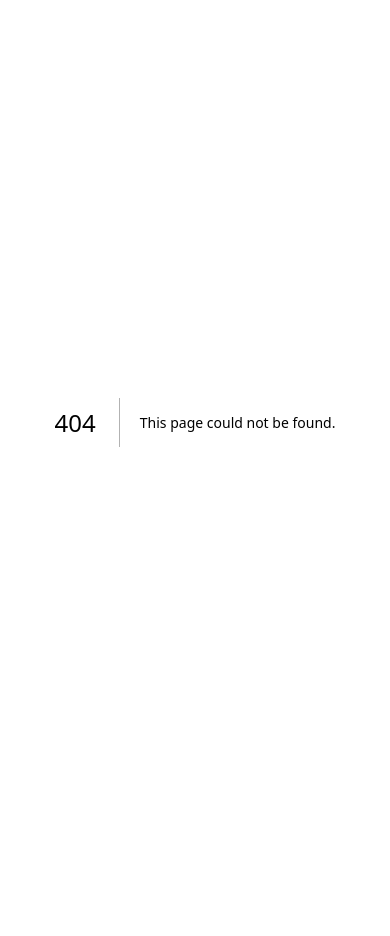
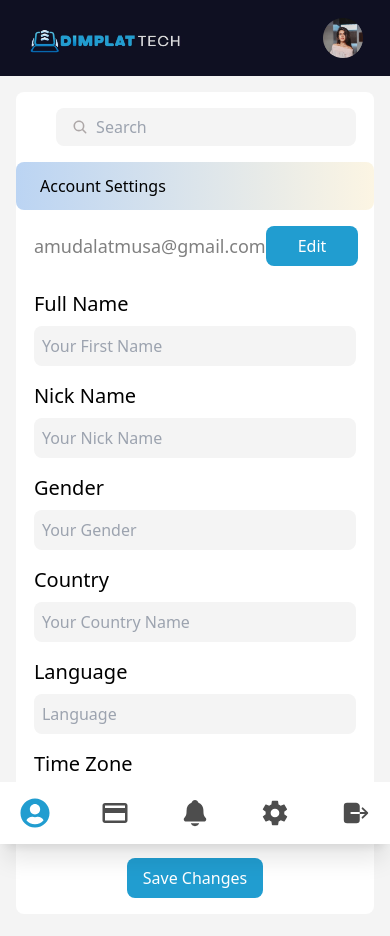
Before and after one commit to Jbsmall17/dimplattech, a Next.js app in the folder dimplattech/: page /personalInfo in a window 390 px wide. Before the commit this address had no page. Shown: the top 936 px of the page. Before the commit the page ends 844 px from the top, so only its background shows below. Built offline with nearby package versions, Linux system fonts and the light colour scheme.

Commit message:
made dashboard and personal info page responsive

```diff
--- a/dimplattech/src/app/settings/page.tsx
+++ b/dimplattech/src/app/dashboard/page.tsx
@@ -1,4 +1,3 @@
-import AccountSettings from '@/components/AccountSettings'
 import ProfileHeader from '@/components/ProfileHeader'
 import Sidebar from '@/components/Sidebar'
 import React from 'react'
@@ -6,11 +5,13 @@ import React from 'react'
 export default function page() {
   return (
     <main className='h-screen flex flex-col overflow-hidden'>
-      <ProfileHeader />
-      <section className='flex flex-row flex-1'>
-        <Sidebar />
-        <AccountSettings />
-      </section>
+        <ProfileHeader />
+        <section className='flex flex-row flex-1'>
+            <Sidebar pageName={""} />
+            <div>
+
+            </div>
+        </section>
     </main>
   )
 }
--- /dev/null
+++ b/dimplattech/src/app/personalInfo/page.tsx
@@ -0,0 +1,16 @@
+import AccountSettings from '@/components/AccountSettings'
+import ProfileHeader from '@/components/ProfileHeader'
+import Sidebar from '@/components/Sidebar'
+import React from 'react'
+
+export default function page() {
+  return (
+    <main className='md:h-screen flex flex-col overflow-hidden'>
+      <ProfileHeader />
+      <section className='flex flex-row flex-1'>
+        <Sidebar pageName={'personal info'} />
+        <AccountSettings />
+      </section>
+    </main>
+  )
+}
--- a/dimplattech/src/components/AccountSettings.tsx
+++ b/dimplattech/src/components/AccountSettings.tsx
@@ -4,19 +4,19 @@ import { IoSearch } from "react-icons/io5"
 
 export default function AccountSettings() {
   return (
-    <div className='pl-6 pr-16 py-8 flex-1 max-h-[500px] overflow-y-scroll'>
+    <div className='pl-4 xl:pl-6 pr-4 md:pr-12 xl:pr-16 pt-4 pb-12 md:pt-8  xl:py-8 flex-1 md:max-h-[500px] overflow-y-scroll'>
     <div className='rounded-lg bg-white'>
-        <div className='pt-10 pr-[10%] flex justify-end mb-6'>
+        <div className='pt-4 md:pt-6 xl:pt-10 pr-[5%] md:pr-[10%] flex justify-end mb-4 lg:mb-6'>
             <div className='relative'>
                 <IoSearch className='absolute top-[50%] text-[#ada7a7] -translate-y-[50%] left-4'/>
-                <input className='h-full rounded-lg bg-[#f4f4f4] w-[300px] py-2 pl-10' type='text' placeholder='Search' />
+                <input className='h-full rounded-lg bg-[#f4f4f4] outline-none w-[300px] py-2 pl-10' type='text' placeholder='Search' />
             </div>
         </div>
-        <div className='py-4 pl-6 rounded-lg bg-gradient-to-r from-[#bbd4f3] to-[#fcf5e3]'>
+        <div className='py-3 md:py-4 pl-6 rounded-lg bg-gradient-to-r from-[#bbd4f3] to-[#fcf5e3]'>
             <p>Account Settings</p>
         </div>
-        <form action="" className='px-[10%] pt-10 pb-8'>
-            <div className='flex flex-row justify-between'>
+        <form action="" className='px-[5%] md:px-[7.5%] xl:px-[10%] pt-4 md:pt-6 xl:pt-10 pb-4 md:pb-6 xl:pb-8'>
+            <div className='flex flex-row justify-between items-center'>
                 <p className='text-[#808080] text-lg'>amudalatmusa@gmail.com</p>
                 <button className='h-[40px] flex items-center px-8 rounded-lg bg-[#219dd0] text-white hover:bg-white hover:text-[#219dd0] hover:border hover:border-[#219dd0] transition duration-500'>Edit</button>
             </div>
@@ -59,7 +59,7 @@ export default function AccountSettings() {
                         type='text' placeholder='Your Time zone' />
                 </div>
             </div>
-            <div className='flex justify-center mt-12'>
+            <div className='flex justify-center mt-6 mt-8 lg:mt-10 xl:mt-12'>
                 <button className='h-[40px] flex items-center px-4 rounded-lg text-white bg-[#219dd0] hover:bg-white hover:text-[#219dd0] hover:border hover:border-[#219dd0] transition duration-500'>Save Changes</button>
             </div>
         </form>
--- a/dimplattech/src/components/ProfileHeader.tsx
+++ b/dimplattech/src/components/ProfileHeader.tsx
@@ -23,7 +23,7 @@ export default function ProfileHeader() {
                 className='cursor-pointer'
             />
         </div>
-        <div className='flex gap-2 items-center bg-white rounded-lg px-2 py-1'>
+        <div className=' flex gap-2 items-center md:bg-white rounded-lg px-2 py-1'>
             <div className='h-[40px] w-[40px]'>
                 <Image
                     src={profileImage}
@@ -31,7 +31,7 @@ export default function ProfileHeader() {
                     className='h-full w-full'
                 />
             </div>
-            <div className='self-center'>
+            <div className='hidden md:block self-center'>
                 <p className='text-base text-black leading-none mb-1'>Olawunmi Amudat</p>
                 <p className='text-[#878790] text-sm leading-none'>amudalatmusa@gmail.com</p>
             </div>
--- a/dimplattech/src/components/Sidebar.tsx
+++ b/dimplattech/src/components/Sidebar.tsx
@@ -1,32 +1,112 @@
-import React from 'react'
+"use client"
+import React, { useEffect, useState } from 'react'
 import { FaUserCircle } from "react-icons/fa";
 import { MdPayment } from "react-icons/md";
 import { IoNotifications, IoLogOut } from "react-icons/io5";
-import { IoMdSettings } from "react-icons/io";
+import { IoMdSettings, IoMdFastforward } from "react-icons/io";
+import { AnimatePresence, motion } from 'motion/react';
 
-export default function Sidebar() {
-  return (
-    <div className='pt-10 bg-white px-10 flex flex-col gap-8'>
-        <div className='flex gap-2 items-center'>
-            <FaUserCircle className='text-3xl text-[#4d4d4d]' />
-            <p className='text-[#4d4d4d] text-lg'>Personal Info</p>
+interface sidebarCompProp {
+    pageName : string
+}
+
+export default function Sidebar({pageName}:sidebarCompProp) {
+    const [isMenuOpen,setIsMenuOpen] = useState(true)
+    return (
+    <>
+    <div className='hidden md:flex relative transition duration-500 pt-4 md:pt-6 xl:pt-10 bg-white px-6 md:px-8 xl:px-10 flex-col gap-8'>
+        <IoMdFastforward
+            onClick={()=>setIsMenuOpen(!isMenuOpen)}
+            className={`${isMenuOpen ? "rotate-0" : "rotate-180"} transition duration-500 cursor-pointer text-xl absolute top-2 lg:top-4 lg:right-4 right-2`}
+        />
+        <div className='flex gap-2 items-center cursor-pointer'>
+            <FaUserCircle className={`text-3xl ${pageName == 'personal info' ? 'text-[#219dd0]' : 'text-[#4d4d4d]'}`} />
+            <AnimatePresence>
+            {
+                isMenuOpen
+                &&
+                <motion.p
+                    initial={{scale: 1}}
+                    exit={{scale:0}}
+                    className={`${pageName == 'personal info' ? 'text-[#219dd0]' : 'text-[#4d4d4d]'} text-lg`}
+                >
+                    Personal Info
+                </motion.p>
+            }
+            </AnimatePresence>
+        </div>
+        <div className='flex gap-2 items-center cursor-pointer'>
+            <MdPayment className={`text-3xl ${pageName == 'payment' ? 'text-[#219dd0]' : 'text-[#4d4d4d]'}`} />
+            <AnimatePresence>
+                {
+                    isMenuOpen
+                    &&
+                    <motion.p
+                        initial={{scale: 1}}
+                        exit={{scale:0}}
+                        className={`${pageName == 'payment' ? 'text-[#219dd0]' : 'text-[#4d4d4d]'} text-lg`}
+                    >
+                        Payment
+                    </motion.p>
+                }
+            </AnimatePresence>
+        </div>
+        <div className='flex gap-2 items-center cursor-pointer'>
+            <IoNotifications className={`text-3xl ${pageName == 'notifications' ? 'text-[#219dd0]' : 'text-[#4d4d4d]'}`} />
+            <AnimatePresence>
+              {
+                isMenuOpen
+                &&
+                <motion.p
+                    initial={{scale: 1}}
+                    exit={{scale:0}}
+                    className={`${pageName == 'notifications' ? 'text-[#219dd0]' : 'text-[#4d4d4d]'} text-lg`}
+                >
+                    Notifications
+                </motion.p>
+              }
+            </AnimatePresence>
+        </div>
+        <div className='flex gap-2 items-center cursor-pointer'>
+            <IoMdSettings className={`text-3xl ${pageName == 'settings' ? 'text-[#219dd0]' : 'text-[#4d4d4d]'}`} />
+            <AnimatePresence>
+                {
+                    isMenuOpen
+                    &&
+                    <motion.p
+                        initial={{scale: 1}}
+                        exit={{scale:0}}
+                        className={`${pageName == 'settings' ? 'text-[#219dd0]' : 'text-[#4d4d4d]'} text-lg`}
+                    >
+                        Settings
+                    </motion.p>
+                }
+            </AnimatePresence>
         </div>
         <div className='flex gap-2 items-center'>
-            <MdPayment className='text-3xl text-[#4d4d4d]' />
-            <p className='text-[#4d4d4d] text-lg'>Payment</p>
-        </div>
-        <div className='flex gap-2 items-center'>
-            <IoNotifications className='text-3xl text-[#4d4d4d]' />
-            <p className='text-[#4d4d4d] text-lg'>Notifications</p>
-        </div>
-        <div className='flex gap-2 items-center'>
-            <IoMdSettings className='text-3xl text-[#4d4d4d]' />
-            <p className='text-[#4d4d4d] text-lg'>Settings</p>
-        </div>
-        <div className='flex gap-2 items-center'>
-            <IoLogOut className='text-3xl text-[#4d4d4d]' />
-            <p className='text-[#4d4d4d] text-lg'>Logout</p>
+            <IoLogOut className={`text-3xl ${pageName == 'logout' ? 'text-[#219dd0]' : 'text-[#4d4d4d]'}`} />
+            <AnimatePresence>
+                {
+                    isMenuOpen
+                    &&
+                    <motion.p
+                        initial={{scale: 1}}
+                        exit={{scale:0}}
+                        className={`${pageName == 'logout' ? 'text-[#219dd0]' : 'text-[#4d4d4d]'} text-lg`}
+                    >
+                        Logout
+                    </motion.p>
+                }
+            </AnimatePresence>
         </div>
     </div>
+    <div className='shadow-xl flex w-full py-4 px-[5%] bg-white justify-between md:hidden fixed bottom-0 left-0'>
+        <FaUserCircle className={`text-3xl ${pageName == 'personal info' ? 'text-[#219dd0]' : 'text-[#4d4d4d]'}`} />
+        <MdPayment className={`text-3xl ${pageName == 'payment' ? 'text-[#219dd0]' : 'text-[#4d4d4d]'}`} />
+        <IoNotifications className={`text-3xl ${pageName == 'notifications' ? 'text-[#219dd0]' : 'text-[#4d4d4d]'}`} />
+        <IoMdSettings className={`text-3xl ${pageName == 'settings' ? 'text-[#219dd0]' : 'text-[#4d4d4d]'}`} />
+        <IoLogOut className={`text-3xl ${pageName == 'logout' ? 'text-[#219dd0]' : 'text-[#4d4d4d]'}`} />
+    </div>
+    </>
   )
 }
```
